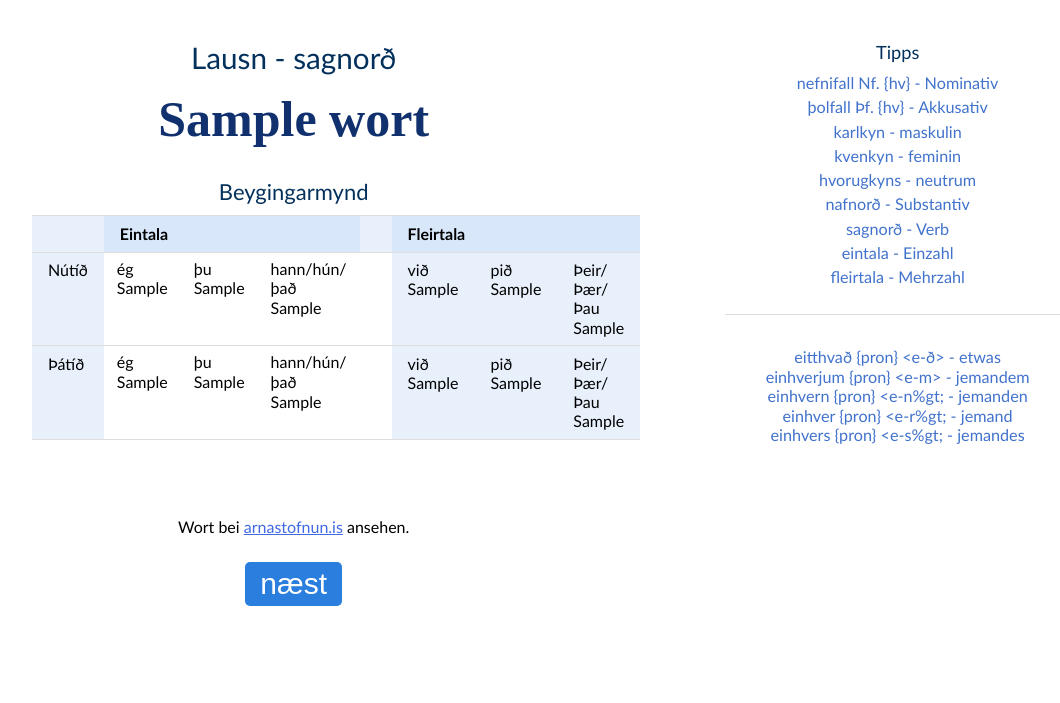
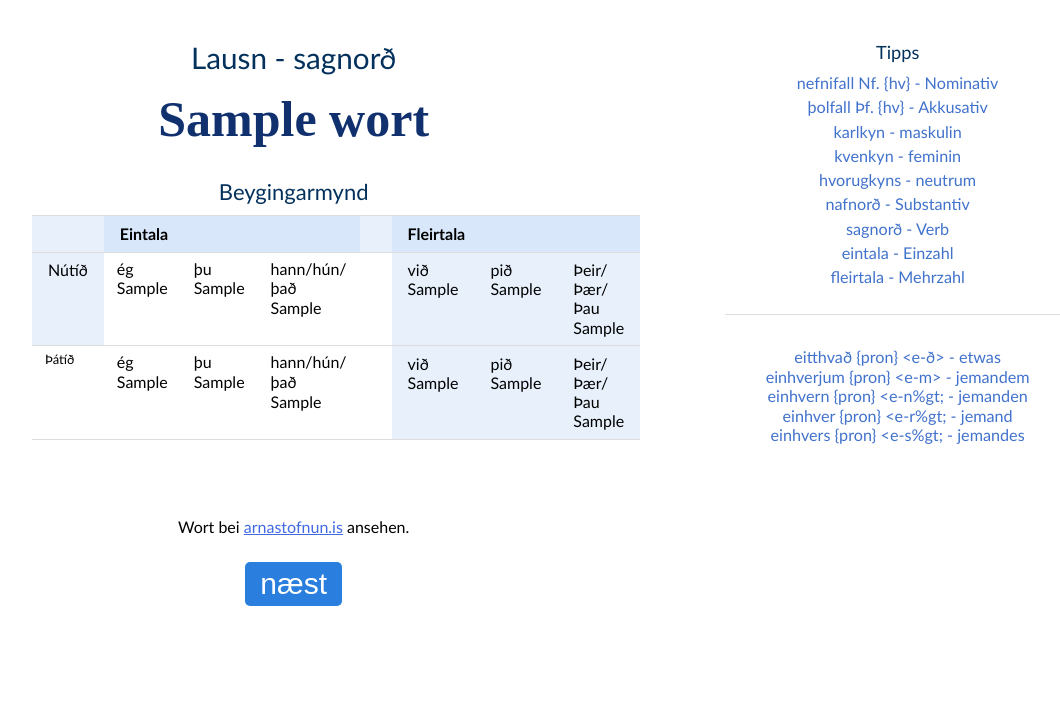
Before and after one commit to slommi71/icelandic_exercise_generator, a Flask app: template src/FlaskApp/FlaskApp/templates/lausn_sagnord.html in a window 1280 px wide. Shown: the part 127-830 px from the top of the page, without its empty margins (145-1205 px from the left). Run offline with Flask 2, Linux system fonts and the light colour scheme; the template is opened without the code that fills it: most values are stand-ins (such as "Sample title", 1, 10 or a date in 2020); some libraries are stand-ins or nearby versions.

Commit message:
formatting

```diff
--- a/src/FlaskApp/FlaskApp/templates/lausn_sagnord.html
+++ b/src/FlaskApp/FlaskApp/templates/lausn_sagnord.html
@@ -101,7 +101,7 @@
                   <td class="light_lb1">Þeir/Þær/Þau {{ fn6 }}</td>
                 </tr>
                 <tr>
-                  <td class="thead-light-lb1">Þátíð</td>
+                  <td class="light-lb1">Þátíð</td>
                   <td><span class="VO_beygingarmynd">ég {{ fp1 }}</span></td>
                   <td><span class="VO_beygingarmynd">þu {{ fp2 }}</span></td>
                   <td><span class="VO_beygingarmynd">hann/hún/það {{ fp3 }}</span></td>
```
